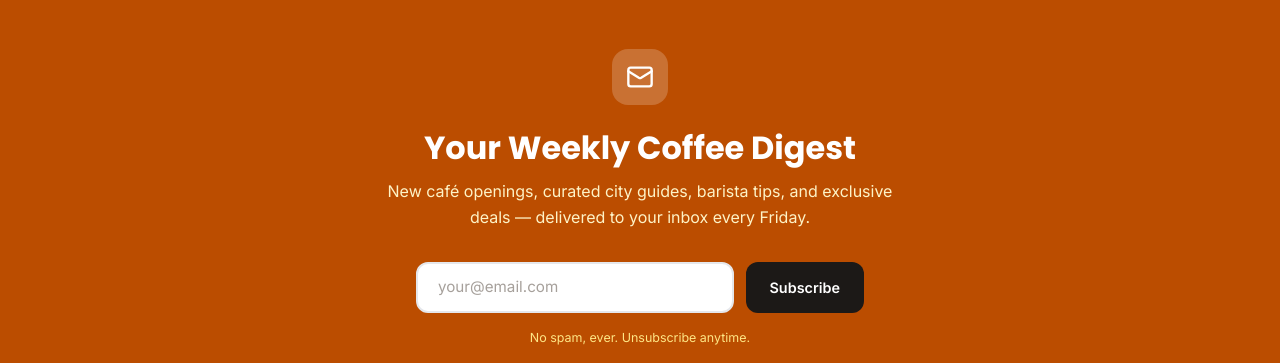
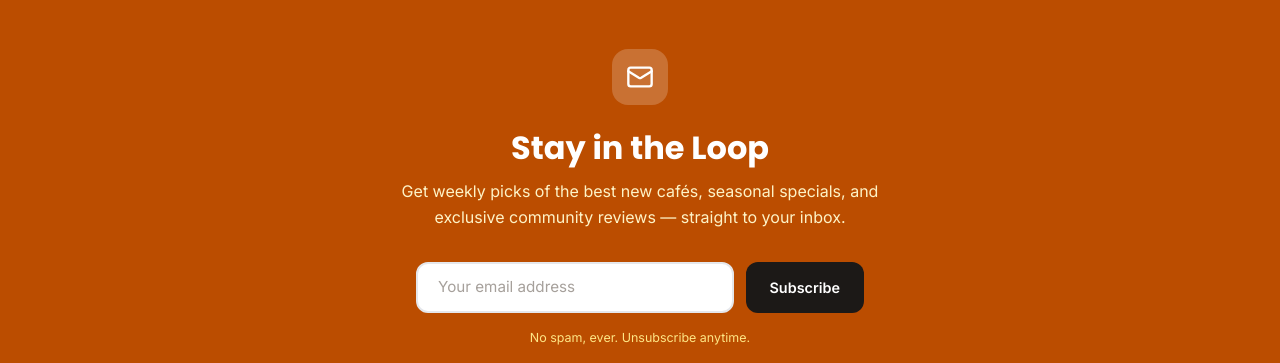
Before and after one commit to lumierexxxx/SipSpot, a React (Vite) app in the folder frontend/: page / in a window 1280 px wide. Shown: the part 3320-3683 px from the top of the page. Built offline with nearby package versions, Linux system fonts and the light colour scheme; no server answers.

Commit message:
feat(i18n): translate NewsletterSection and ShopCard strings

```diff
--- a/frontend/src/components/home/NewsletterSection.jsx
+++ b/frontend/src/components/home/NewsletterSection.jsx
@@ -2,8 +2,11 @@
 // SipSpot — NewsletterSection
 // ============================================
 import { Mail, CheckCircle } from 'lucide-react';
+import { useTranslation } from 'react-i18next';
 
 export default function NewsletterSection({ email, submitted, onChange, onSubmit }) {
+    const { t } = useTranslation('home');
+
     return (
         <section className="py-20 bg-amber-700">
             <div className="max-w-3xl mx-auto px-4 sm:px-6 lg:px-8 text-center">
@@ -11,16 +14,16 @@ export default function NewsletterSection({ email, submitted, onChange, onSubmit
                     <Mail className="w-7 h-7 text-white" />
                 </div>
                 <h2 className="text-white mb-3" style={{ fontSize: 'clamp(1.5rem, 3vw, 2rem)', fontWeight: 700, lineHeight: 1.2 }}>
-                    Your Weekly Coffee Digest
+                    {t('newsletter.heading')}
                 </h2>
                 <p className="text-amber-100 mb-8 max-w-lg mx-auto" style={{ fontSize: '1rem', lineHeight: 1.6 }}>
-                    New café openings, curated city guides, barista tips, and exclusive deals — delivered to your inbox every Friday.
+                    {t('newsletter.body')}
                 </p>
 
                 {submitted ? (
                     <div className="flex items-center justify-center gap-3 bg-white/20 text-white rounded-2xl px-6 py-4 max-w-sm mx-auto">
                         <CheckCircle className="w-5 h-5" />
-                        <span style={{ fontSize: '0.95rem', fontWeight: 500 }}>You're in! See you Friday ☕</span>
+                        <span style={{ fontSize: '0.95rem', fontWeight: 500 }}>{t('newsletter.success')}</span>
                     </div>
                 ) : (
                     <form onSubmit={onSubmit} className="flex flex-col sm:flex-row gap-3 max-w-md mx-auto">
@@ -28,7 +31,7 @@ export default function NewsletterSection({ email, submitted, onChange, onSubmit
                             type="email"
                             value={email}
                             onChange={onChange}
-                            placeholder="your@email.com"
+                            placeholder={t('newsletter.placeholder')}
                             className="flex-1 bg-white rounded-xl px-5 py-3 text-stone-800 placeholder:text-stone-400 outline-none border-2 border-transparent focus:border-amber-300"
                             style={{ fontSize: '0.95rem' }}
                             required
@@ -38,7 +41,7 @@ export default function NewsletterSection({ email, submitted, onChange, onSubmit
                             className="bg-stone-900 hover:bg-stone-800 text-white rounded-xl px-6 py-3 transition-colors flex-shrink-0"
                             style={{ fontSize: '0.9rem', fontWeight: 600 }}
                         >
-                            Subscribe
+                            {t('newsletter.button')}
                         </button>
                     </form>
                 )}
--- a/frontend/src/components/home/ShopCard.jsx
+++ b/frontend/src/components/home/ShopCard.jsx
@@ -4,9 +4,11 @@
 import { useState } from 'react';
 import { Link } from 'react-router-dom';
 import { Star, MapPin, Clock, Heart, Wifi, Zap } from 'lucide-react';
+import { useTranslation } from 'react-i18next';
 import { getCafeBadge, getCafeTags, getCafeHours, getCafeImage, getCafeAmenityIcons } from '@utils/homeData';
 
 export default function ShopCard({ cafe, index }) {
+    const { t } = useTranslation('home');
     const [liked, setLiked] = useState(false);
     const badge = getCafeBadge(cafe);
     const tags = getCafeTags(cafe);
@@ -33,7 +35,7 @@ export default function ShopCard({ cafe, index }) {
                     className={`absolute top-3 left-3 ${badge.color} text-white rounded-full px-3 py-1`}
                     style={{ fontSize: '0.72rem', fontWeight: 600 }}
                 >
-                    {badge.label}
+                    {t('badge.' + badge.key)}
                 </div>
                 <button
                     onClick={(e) => { e.preventDefault(); setLiked(!liked); }}
```
